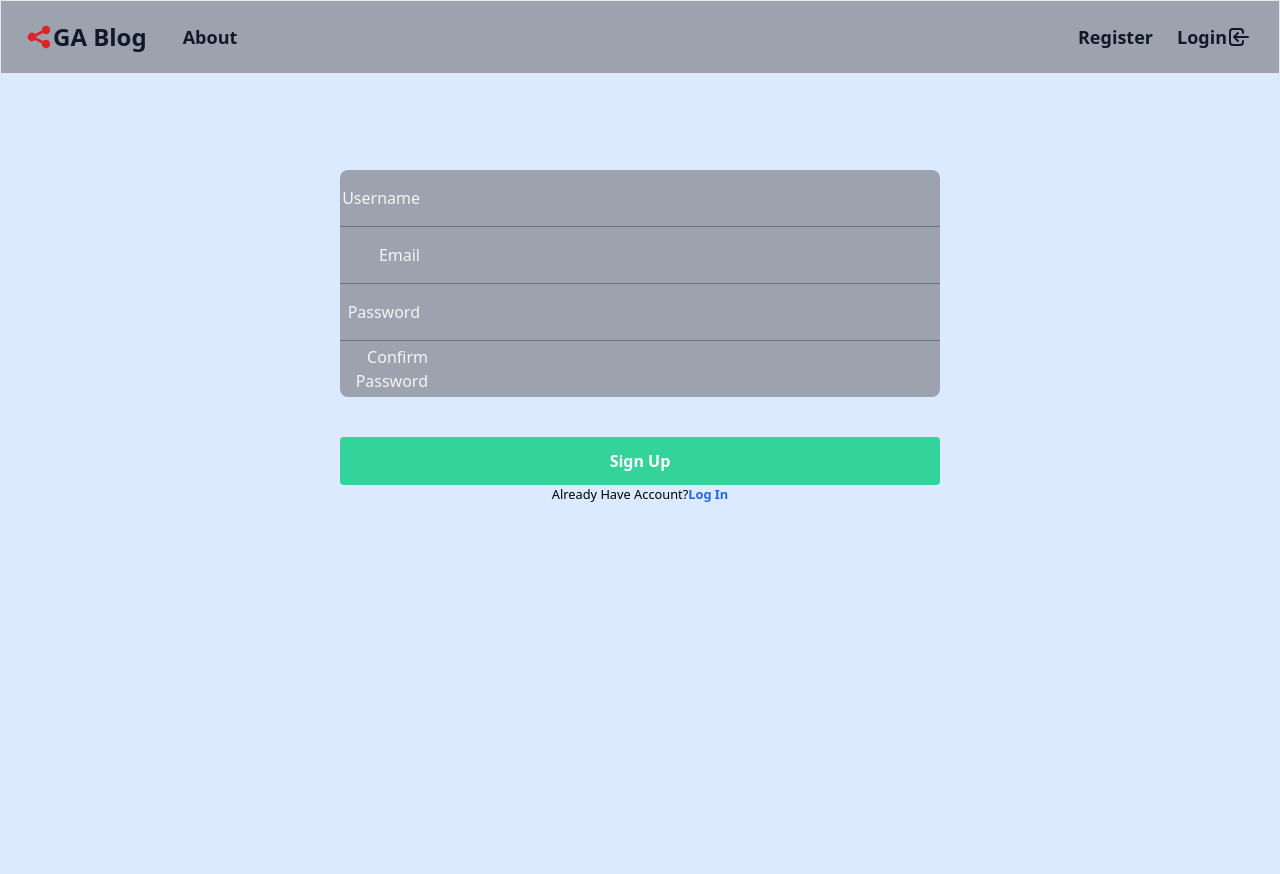
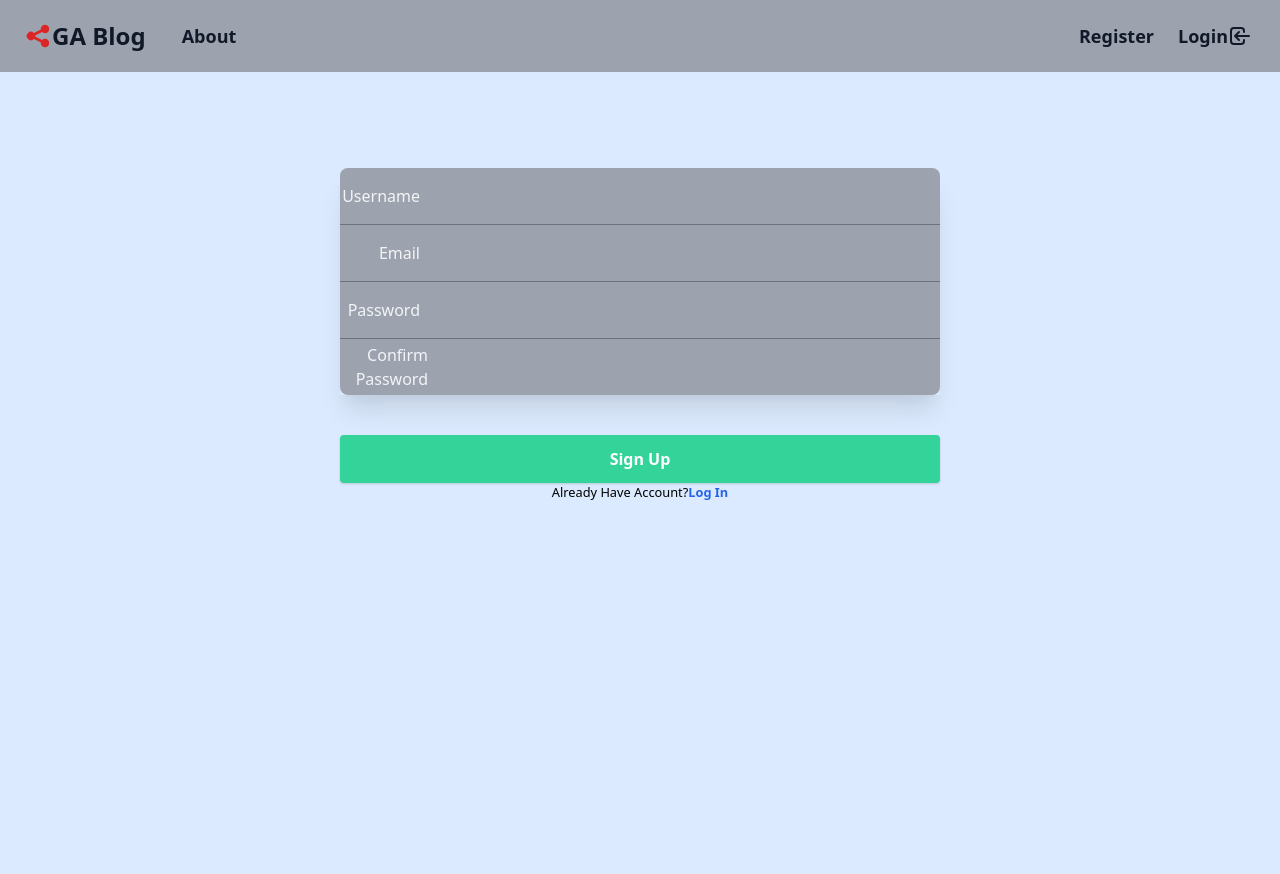
Before and after one commit to hamazumi/Flask-Blog, a Flask app: page /register in a window 1280 px wide. Run offline with Flask 2, Linux system fonts and the light colour scheme; style sheets or scripts are compiled from the project's sources.

```diff
--- a/blog/templates/about.html
+++ b/blog/templates/about.html
@@ -2,7 +2,7 @@
 {% extends "layout.html" %}
 {% block content%}
     <div class="bg-blue-100 py-20 px-10 min-h-screen w-screen">
-        <div class="max-w-3xl mx-auto p-5 w-9/12 bg-gray-100 border-8 border-black rounded space-y-4">
+        <div class="max-w-3xl mx-auto p-5 w-9/12 bg-gray-100 shadow-md rounded-lg space-y-4">
             <h1 class="text-2xl font-bold">Let's hear about everyones GA experience. GOOD AND BAD!!</h1>
             <h3>This blog is for anyone that has completed, in progress, cried, or failed GA. Share your experiences with anyone wondering where you disappeared to while in the cohort!! </h3>
         </div>
--- a/blog/templates/home.html
+++ b/blog/templates/home.html
@@ -4,7 +4,7 @@
 <!-- ----------- LOOPS THROUGH POSTS AND SHOWS ALL POST FROM POST DB------------ -->
     <div class="bg-blue-100 py-12 min-h-screen w-screen">
         {% for post in posts %}
-            <div class="max-w-3xl mx-auto bg-white border-4 border-gray-700 overflow-hidden shadow-md rounded-lg mb-12">
+            <div class="max-w-3xl mx-auto bg-white overflow-hidden shadow-md rounded-lg mb-12">
                 <div class="divide-y-2">
                     <div class="flex items-center bg-gray-100 justify-between py-2 px-2">
                         <h2 class="text-xl font-semibold">{{ post.author.username }}</h2>
--- a/blog/templates/layout.html
+++ b/blog/templates/layout.html
@@ -20,7 +20,7 @@
     <!-- -----------------NAV BAR---------------- -->
     <header>
         <nav class="bg-gray-400">
-            <div class="max-w-7xl mx-auto px-4 border border-red">
+            <div class="max-w-7xl mx-auto px-4">
                 <div class="flex justify-between">
                     <!-- Navbar Left Side -->
                     <div class="flex space-x-4">
--- a/blog/templates/login.html
+++ b/blog/templates/login.html
@@ -6,7 +6,7 @@
     <div class="bg-blue-100 py-24 px-10 min-h-screen w-screen">
         <form method="POST" action="" class="md:w-1/2 mx-auto">
                 {{ form.hidden_tag() }}
-                <fieldset>
+                <div class="shadow-xl">
                     <!-- <legend>Login</legend> -->
                     <div class="flex items-center bg-gray-400 rounded-t-lg border-b border-gray-500">
                         {{ form.email.label (class="w-20 text-right mr-8 text-gray-100")}}
@@ -16,10 +16,10 @@
                         {{ form.password.label (class="w-20 text-right mr-8 text-gray-100")}}
                         {{ form.password (class="flex-1 p-4 pl-0 bg-transparent outline-none text-white")}}
                     </div>
-                </fieldset>
+                </div>
 
             <div>
-                {{ form.submit (class="block w-full rounded bg-green-400 py-3 text-white font-bold transition duration-500 ease-out hover:bg-green-700")}}
+                {{ form.submit (class="block w-full rounded shadow bg-green-400 py-3 text-white font-bold transition duration-500 ease-out hover:bg-green-700")}}
             </div>
         </form>
         <div>
--- a/blog/templates/register.html
+++ b/blog/templates/register.html
@@ -6,7 +6,7 @@
     <div class="bg-blue-100 py-24 px-10 min-h-screen w-screen">
         <form method="POST" action="" class="md:w-1/2 mx-auto">
             {{ form.hidden_tag() }}
-            <fieldset>
+            <div class="shadow-xl">
                 <!-- <legend>Join Today</legend> -->
                 <div class="flex items-center bg-gray-400 rounded-t-lg border-b border-gray-500">
                     {{ form.username.label (class="w-20 text-right mr-8 text-gray-100")}}
@@ -24,9 +24,9 @@
                     {{ form.confirm_password.label (class="w-20 text-right mr-8 text-gray-100")}}
                     {{ form.confirm_password (class="flex-1 p-4 pl-0 bg-transparent outline-none text-white")}}
                 </div>
-            </fieldset>
+            </div>
             <div>
-                {{ form.submit (class="block w-full rounded bg-green-400 py-3 text-white font-bold transition duration-500 ease-out hover:bg-green-700")}}
+                {{ form.submit (class="shadow block w-full rounded bg-green-400 py-3 text-white font-bold transition duration-500 ease-out hover:bg-green-700")}}
             </div>
         </form>
         <div>
```
Also changed, not shown: blog/blog.db.
